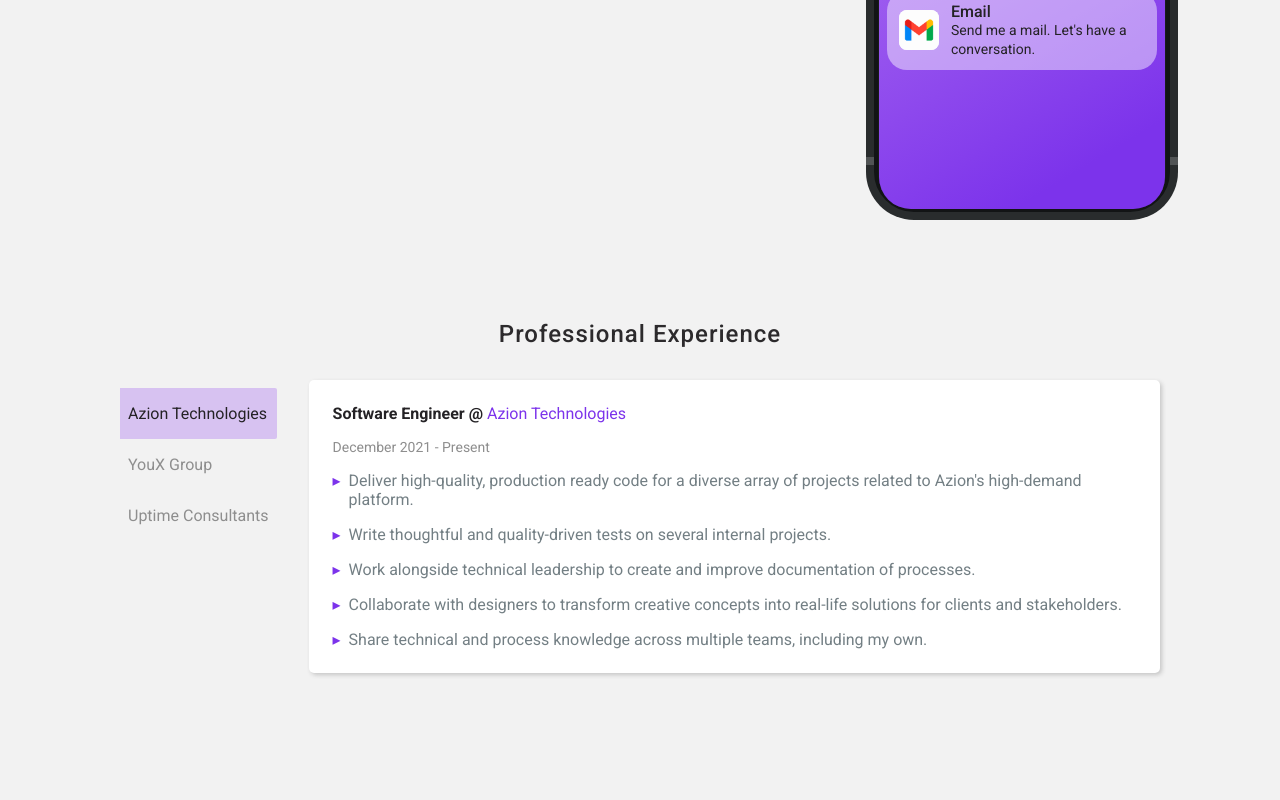
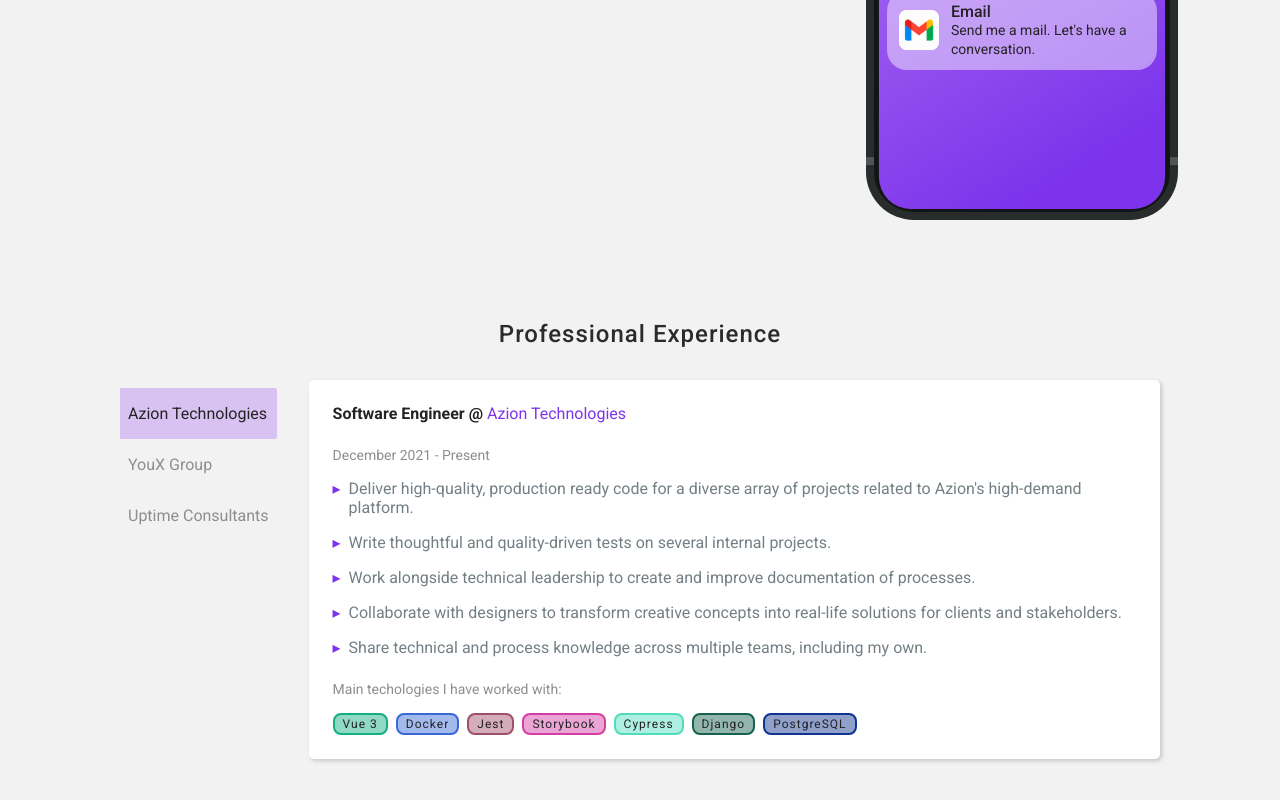
Before and after one commit to william-cesar/portfolio, a Vue app: page / in a window 1280 px wide. Shown: the part 528-1328 px from the top of the page. Built offline with nearby package versions, Linux system fonts and the light colour scheme.

Commit message:
refactor: jobs-section - adjust html and css

```diff
--- a/src/components/work-section/work-section.vue
+++ b/src/components/work-section/work-section.vue
@@ -14,9 +14,10 @@
     </div>
     <div class="jobs-info">
       <div
-        class="card"
+        class="card job-card"
         ref="jobCard"
       >
+        <div class="content">
           <h4 class="job-name card-title">{{ $t(selectedJob.position) }} @
             <a
               :href="selectedJob.companyLink"
@@ -36,6 +37,19 @@
               {{ $t(activity) }}
             </li>
           </ul>
+          <span class="muted-text">{{ $t('main_techs') }}</span>
+          <div class="techs">
+            <template
+              v-for="(tech, idx) in selectedJob.mainTechs"
+              :key="idx"
+            >
+              <app-tag
+                :label="tech.label"
+                :color="tech.color"
+              />
+            </template>
+          </div>
+        </div>
       </div>
     </div>
   </div>
@@ -45,6 +59,7 @@
 import { ref, type Ref } from 'vue';
 import type Job from '@/types/job';
 import JobsList from './jobs-list';
+import AppTag from '../app-tag/app-tag.vue';
 
 const jobCard: Ref<{}> = ref({});
 const jobButton: Ref<{}> = ref({});
@@ -112,30 +127,42 @@
     flex: 1;
   }
 
-  & > .jobs-info > .card > .job-description {
-    display: flex;
+  & > .jobs-info > .job-card > .content {
+    @include centralize-horizontally();
     flex-direction: column;
     gap: $spacing-16;
+    user-select: none;
+  }
+
+  & > .jobs-info > .job-card > .content > .job-description {
     list-style: none;
   }
 
-  & > .jobs-info > .card > .job-description > .activity {
+  & > .jobs-info > .job-card > .content > .job-description > .activity {
     position: relative;
     padding-left: $spacing-16;
   }
 
-  & > .jobs-info > .card > .job-description > .activity::before {
+  & > .jobs-info > .job-card > .content > .job-description > .activity::before {
     content: '\25B8';
     position: absolute;
     left: 0;
     color: $purple-500;
   }
 
+  & > .jobs-info > .job-card > .content > .muted-text {
+    margin-top: $spacing-8;
+  }
+
+  & > .jobs-info > .job-card > .content > .techs {
+    @include centralize-vertically();
+    gap: $spacing-8;
+    flex-wrap: wrap;
+  }
+
   // animations
 
-  & > .jobs-info > .flip-card > .job-name,
-  & > .jobs-info > .flip-card > .job-period,
-  & > .jobs-info > .flip-card > .job-description {
+  & > .jobs-info > .job-card.flip-card > .content {
     animation: fade-content $animation-speed-xslow;
   }
 
@@ -152,7 +179,7 @@
   }
 }
 
-@include media-query('screen-medium') {
+@include media-query('screen-small') {
   .work-section {
     display: flex;
     flex-direction: column;
```
Lines whose indentation alone changed are shown as unchanged.
